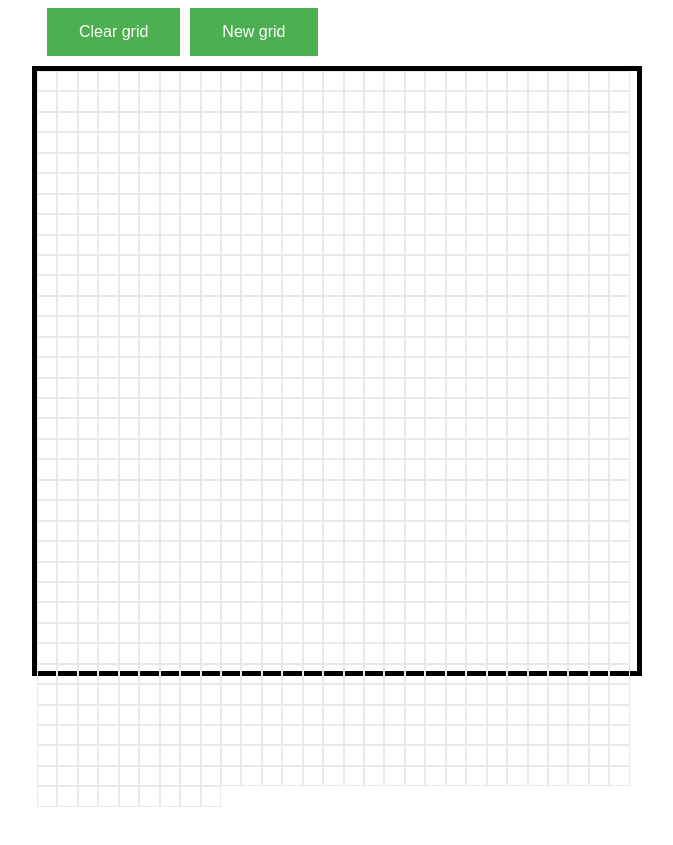
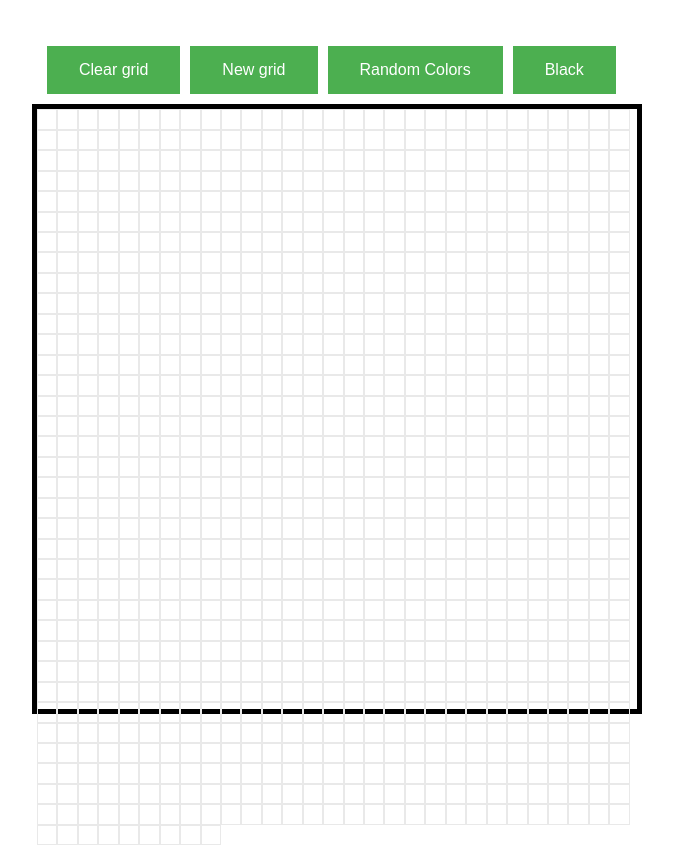
Before and after one commit to yllabazi/Etch-a-Sketch, a PHP site: page / in a window 1280 px wide. Shown: the whole page, without its empty margins (303-976 px from the left). Before the commit the page ends 807 px from the top, so only its background shows below. Run offline with PHP 8.4, Linux system fonts and the light colour scheme.

Commit message:
Add color and black button.

```diff
--- a/index.css
+++ b/index.css
@@ -1,3 +1,7 @@
+body{
+    padding-top: 3%;
+}
+
 #container{
     width: 600px;
     height: 600px;
--- a/index.js
+++ b/index.js
@@ -12,8 +12,26 @@ btnNewGrid.textContent = "New grid";
 btnNewGrid.className = "btn";
 interact.appendChild(btnNewGrid);
 
+let btnColorful = document.createElement('button');
+btnColorful.textContent = "Random Colors";
+btnColorful.className = "btn";
+interact.appendChild(btnColorful);
+
+let btnBlack = document.createElement('button');
+btnBlack.textContent = "Black";
+btnBlack.className = "btn";
+interact.appendChild(btnBlack);
+
 const grid = document.querySelectorAll(".div");
 
+function getRandomColor() {
+    var letters = '0123456789ABCDEF';
+    var color = '#';
+    for (var i = 0; i < 6; i++) {
+        color += letters[Math.floor(Math.random() * 16)];
+    }
+    return color;
+}
 
 function setUpGrid(number){
     for (let i = 0; i < number*number; i++){
@@ -24,10 +42,25 @@ function setUpGrid(number){
         container.appendChild(div);
     };
     const grid = document.querySelectorAll(".div");
+
+    let bgColor = 0;
+
+    btnColorful.addEventListener('click', function(e){
+        bgColor = 1;
+    });
+
+    btnBlack.addEventListener('click', function(e){
+        bgColor = 0;
+    });
+
     grid.forEach(function(e){
         e.addEventListener("mouseover", function(event){
-            event.target.style.background = "black";
-        })
+            if (bgColor == 1){
+                event.target.style.background = getRandomColor();
+            }else if (bgColor == 0){
+                event.target.style.background = 'black';
+            };
+        });
     });
     btnClear.addEventListener("click", function(event){
         grid.forEach(function(e){
@@ -40,7 +73,7 @@ setUpGrid(32);
 function clearGrid(){
     document.querySelectorAll(".div").forEach((grid) => {
         grid.parentNode.removeChild(grid);
-    })
+    });
 };
 
 btnNewGrid.addEventListener('click', function(){
```
